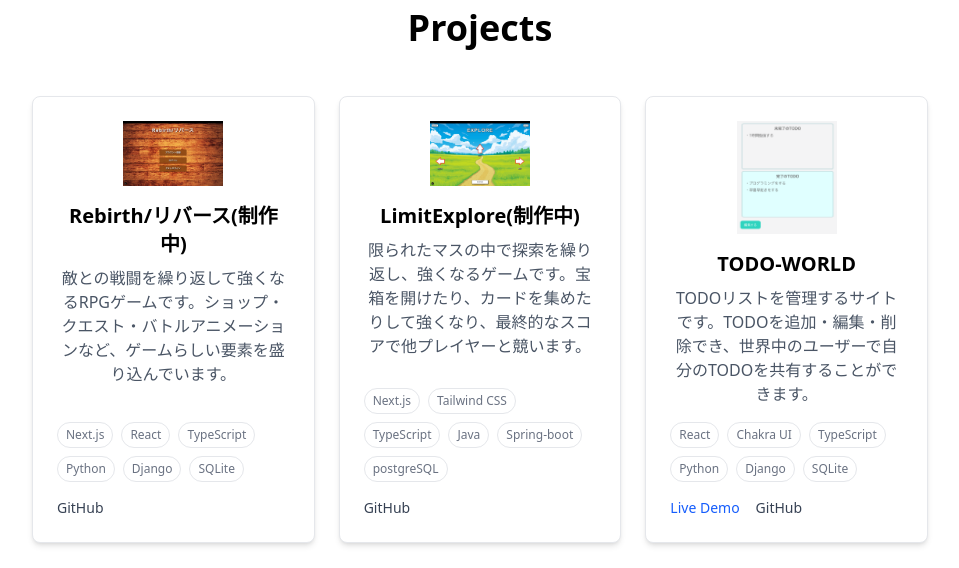
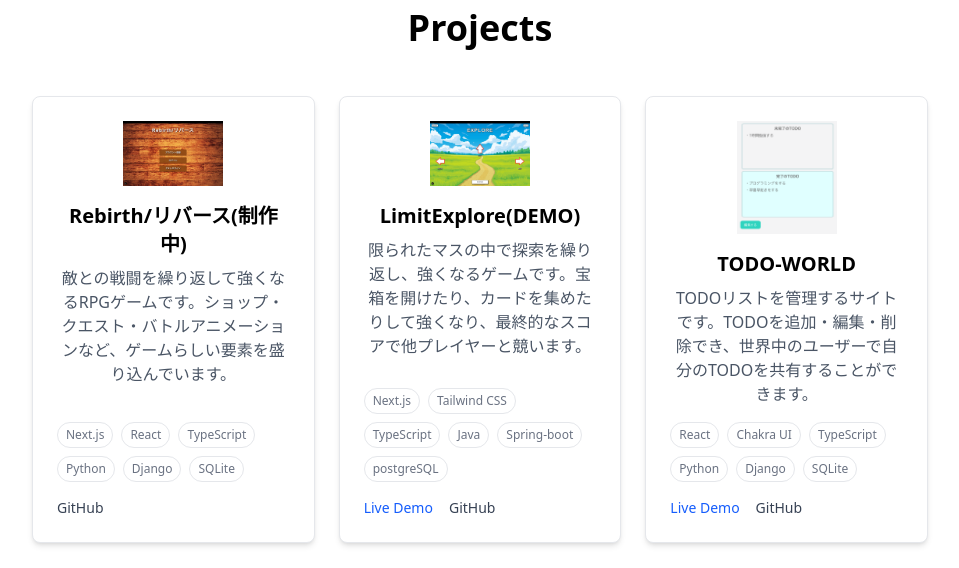
Before and after one commit to TKtkGg/portfolio, a Next.js app: page / in a window 1280 px wide. Shown: the part 1440-2008 px from the top of the page, without its empty margins (160-1119 px from the left). Built offline with nearby package versions, Linux system fonts and the light colour scheme; no server answers.

Commit message:
LimitExploreプロジェクトの更新

```diff
--- a/src/features/projects/Projects.tsx
+++ b/src/features/projects/Projects.tsx
@@ -27,10 +27,11 @@ const projects: Project[] = [
     },
     {
         id: "2",
-        title: "LimitExplore(制作中)",
+        title: "LimitExplore(DEMO)",
         description: "限られたマスの中で探索を繰り返し、強くなるゲームです。宝箱を開けたり、カードを集めたりして強くなり、最終的なスコアで他プレイヤーと競います。",
         icon: <Image src="/img/explore.png" alt="LimitExplore" width={100} height={100} />,
         techStack: ["Next.js", "Tailwind CSS", "TypeScript", "Java", "Spring-boot", "postgreSQL"],
+        demoUrl: "https://limit-explore.vercel.app/",
         githubUrl: "https://github.com/TKtkGg/explore-mass-game",
     },
     {
```
Also changed, not shown: 1 other file (tests, documents, lock files or other folders).
